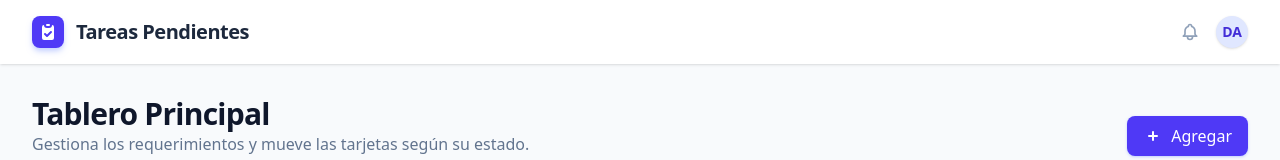
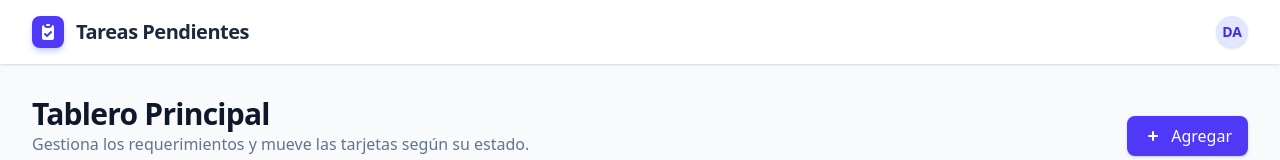
Before and after one commit to DiegoAlexanderJacobo/Tareas-Dashboard, an Angular app: page / in a window 1280 px wide. Shown: the top 160 px of the page. Built offline with nearby package versions, Linux system fonts and the light colour scheme.

Commit message:
Proyecto Terminado

```diff
--- a/src/app/features/dashboard/dashboard.html
+++ b/src/app/features/dashboard/dashboard.html
@@ -18,13 +18,6 @@
 
             <!-- User Profile (Decorative) -->
             <div class="flex items-center gap-4">
-                <button class="text-slate-400 hover:text-slate-600 transition-colors hidden sm:block">
-                    <svg xmlns="http://www.w3.org/2000/svg" class="h-5 w-5" fill="none" viewBox="0 0 24 24"
-                        stroke="currentColor">
-                        <path stroke-linecap="round" stroke-linejoin="round" stroke-width="2"
-                            d="M15 17h5l-1.405-1.405A2.032 2.032 0 0118 14.158V11a6.002 6.002 0 00-4-5.659V5a2 2 0 10-4 0v.341C7.67 6.165 6 8.388 6 11v3.159c0 .538-.214 1.055-.595 1.436L4 17h5m6 0v1a3 3 0 11-6 0v-1m6 0H9" />
-                    </svg>
-                </button>
                 <div
                     class="h-8 w-8 rounded-full bg-indigo-100 border border-indigo-200 flex items-center justify-center text-indigo-700 text-sm font-bold shadow-sm">
                     DA
```
Also changed, not shown: 1 other file (tests, documents, lock files or other folders).
